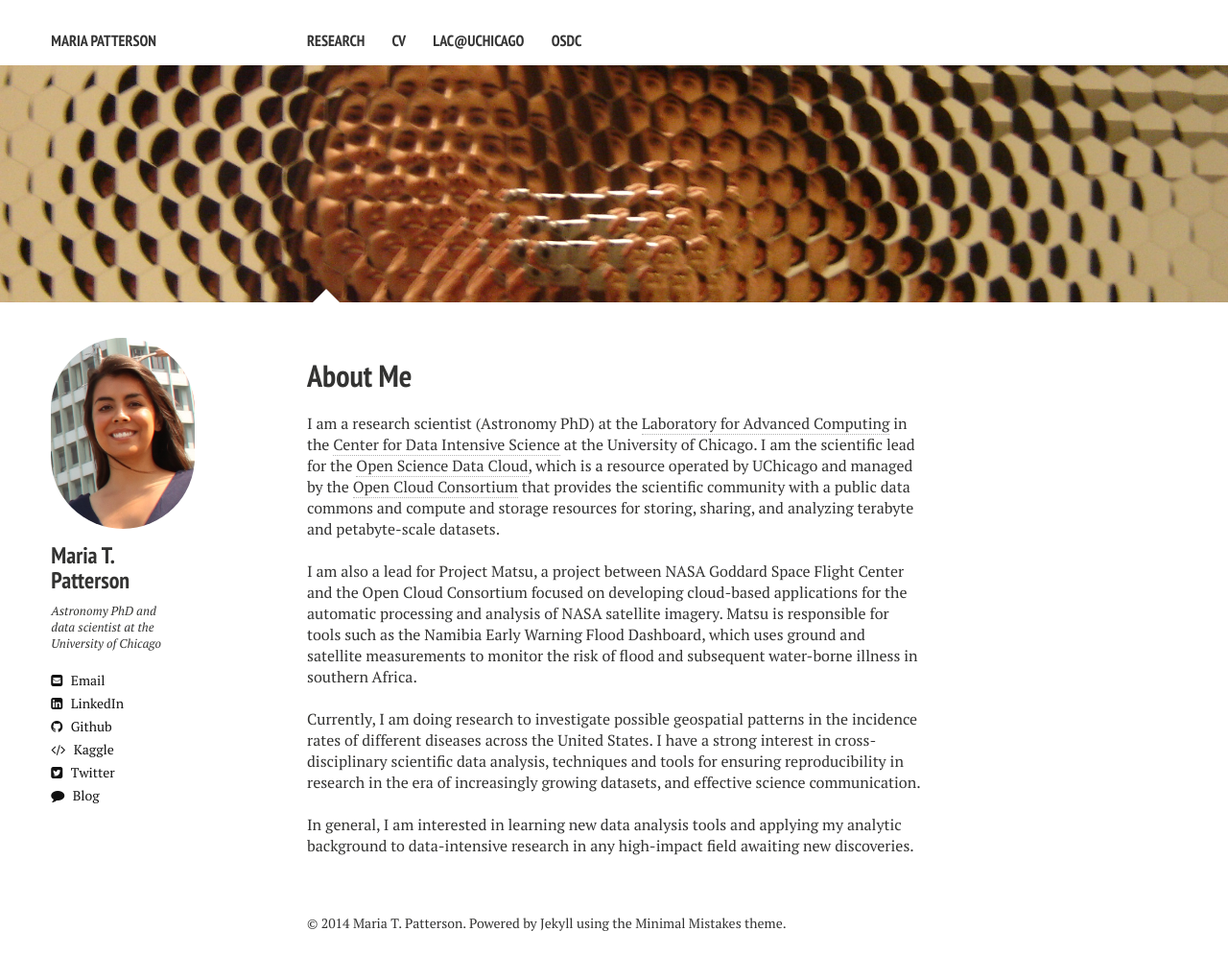
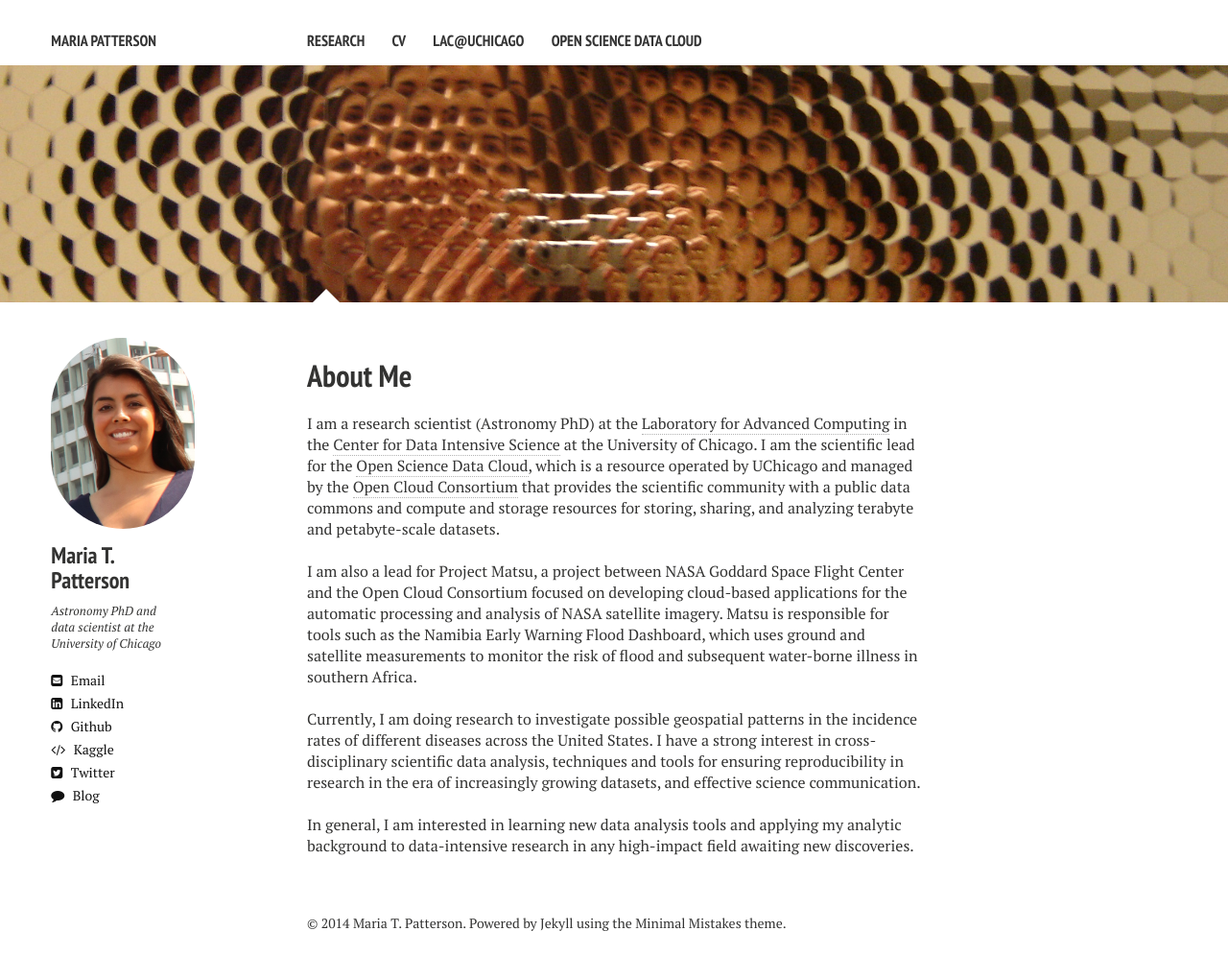
Before and after one commit to mtpatter/mtpatter.github.io, a Jekyll site: the page built from index.md, in a window 1280 px wide. Shown: the whole page at 96% size. Built offline with Jekyll 4.4.1, drawn with Linux system fonts in a browser that asks for light colours; nearby versions of some CDN libraries.

Commit message:
changed osdc link

```diff
--- a/_config.yml
+++ b/_config.yml
@@ -49,7 +49,7 @@ links:
   - title: LAC@UChicago
     url: http://labcomputing.opensciencedatacloud.org
     external: true
-  - title: OSDC
+  - title: Open Science Data Cloud
     url: http://opensciencedatacloud.org
     external: true
 
```
